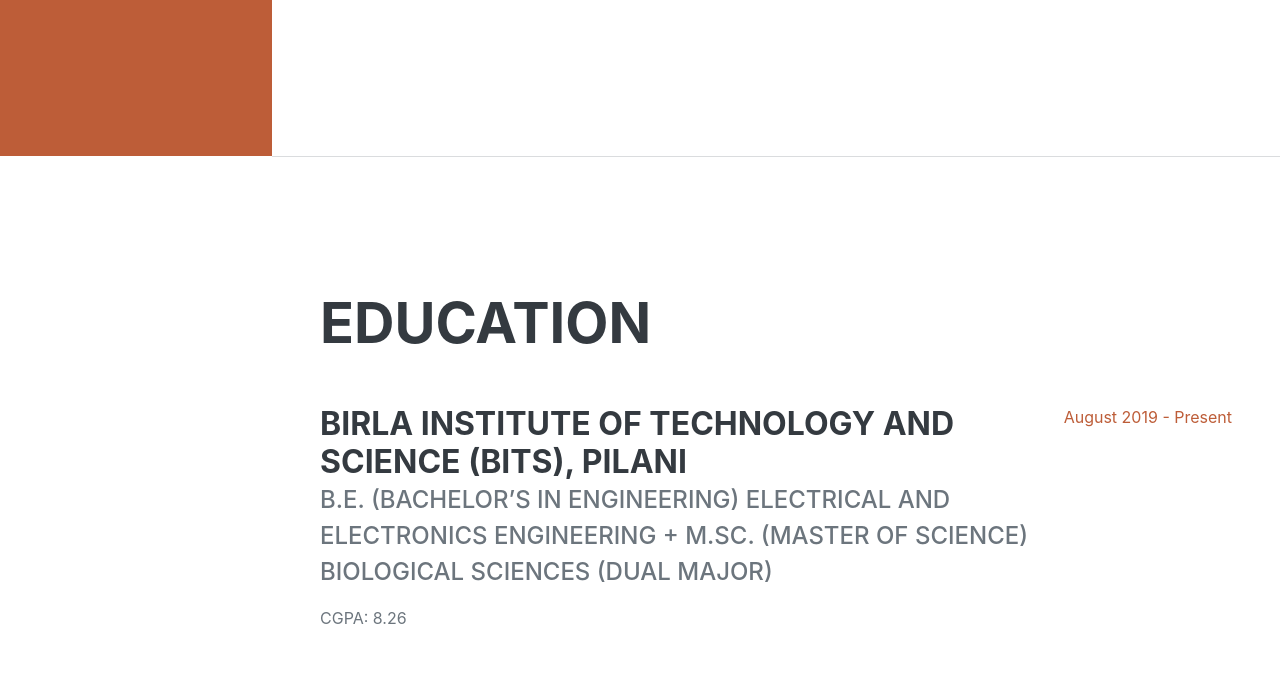
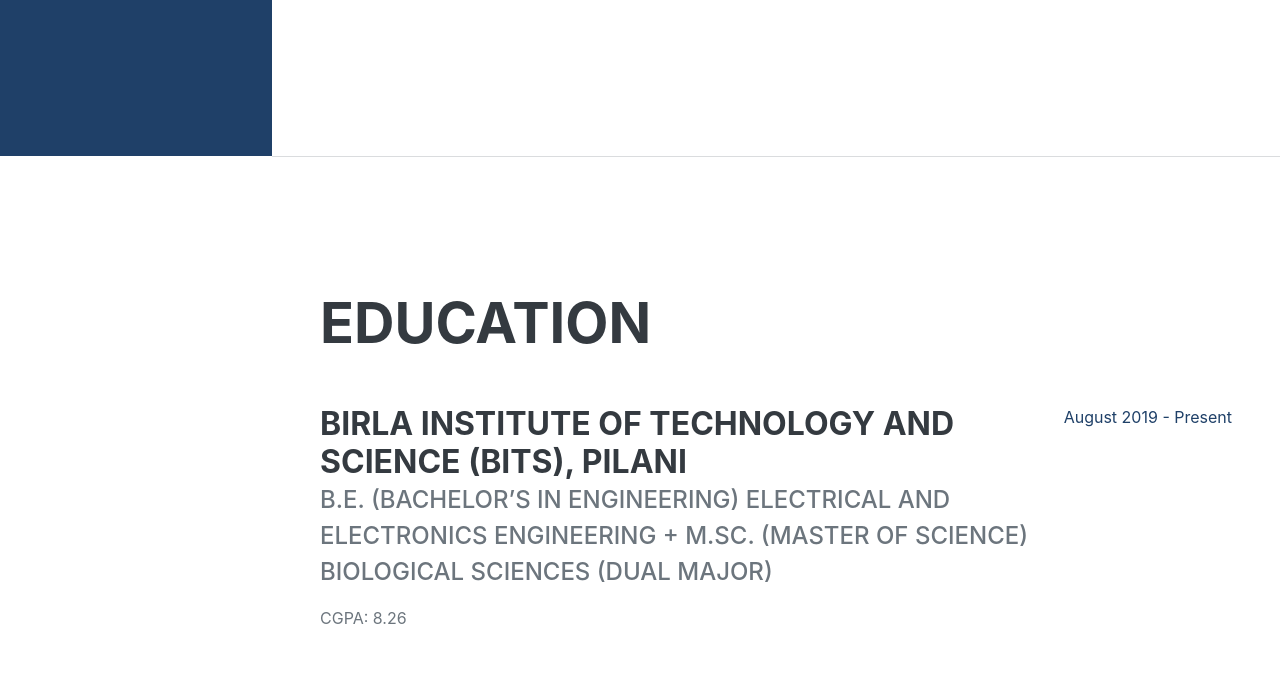
Before and after one commit to kingkong-AI/Personal_Website, a website: page index.html in a window 1280 px wide. Shown: the part 644-1335 px from the top of the page. Drawn offline with nearby package versions, Linux system fonts and the light colour scheme; a web font is replaced by a local one.

Commit message:
changed color

```diff
--- a/src/scss/variables/_colors.scss
+++ b/src/scss/variables/_colors.scss
@@ -8,7 +8,7 @@
 
 // Override Bootstrap color system
 
-$orange: #bd5d38;
+$orange: #1f4068;
 
 // Override Bootstrap default state colors
 
```
Also changed, not shown: dist/assets/img/profile.jpeg (deleted), dist/assets/img/profile.jpg (added), dist/css/styles.css, dist/index.html, 1 other file.
